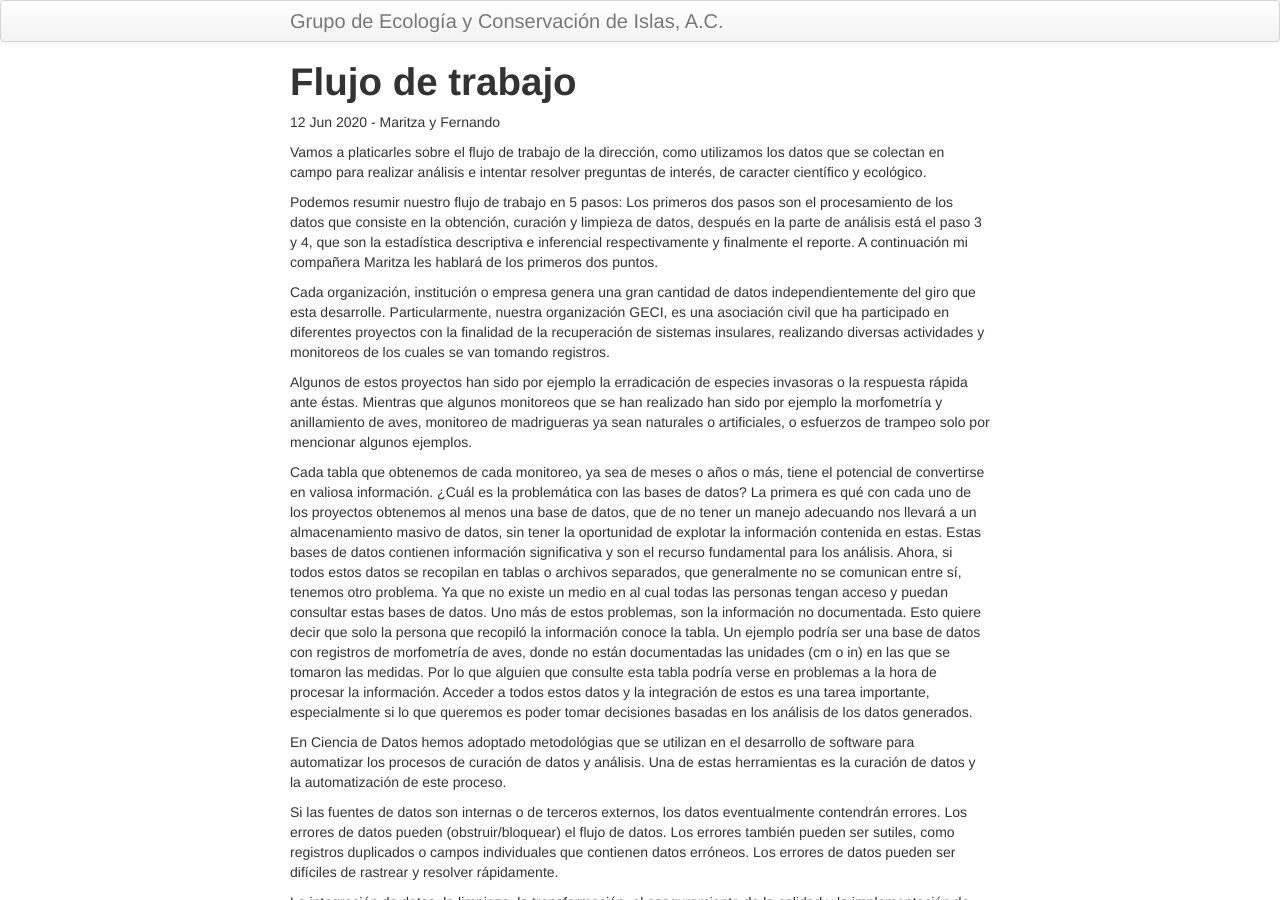
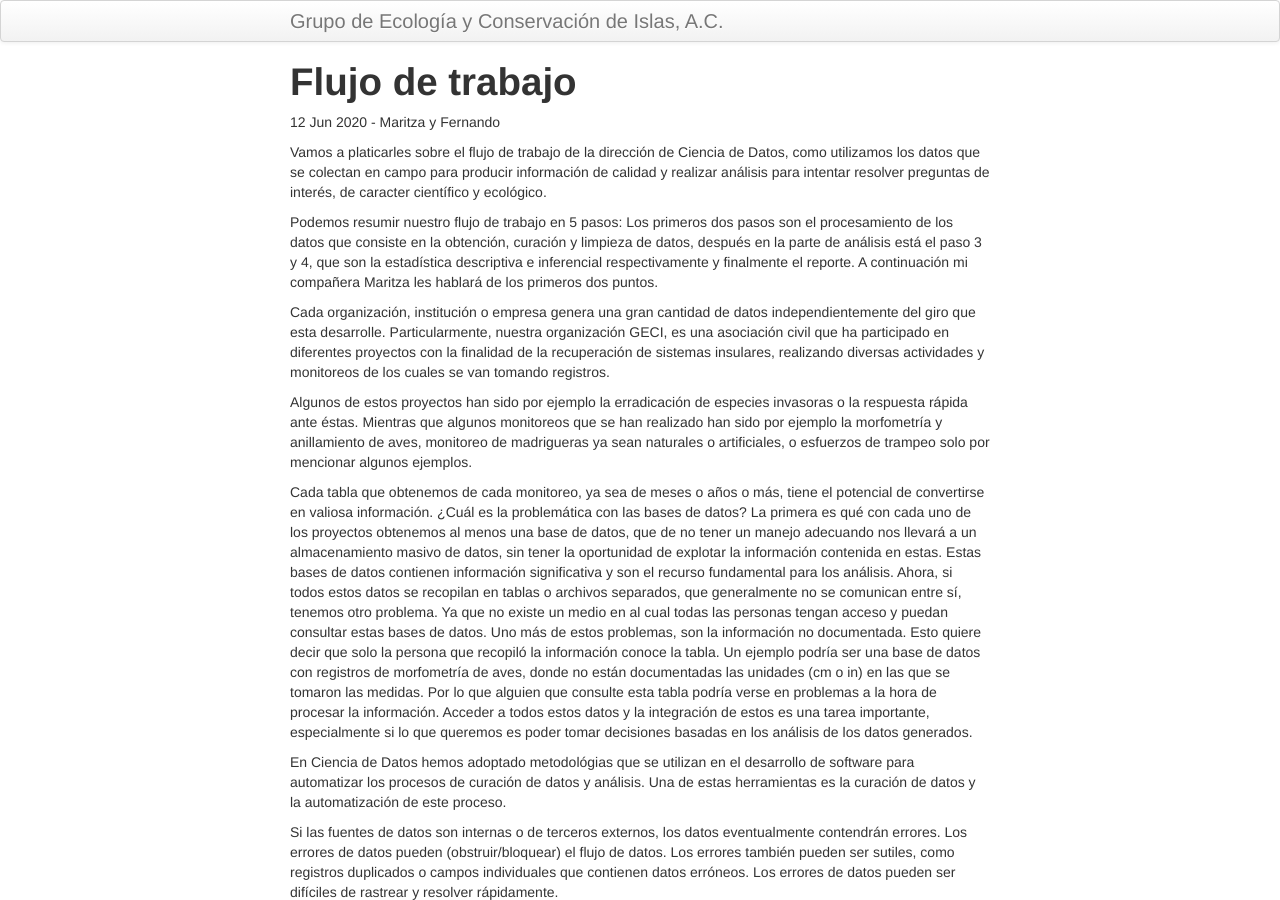
Before and after one commit to LizethMReyes/islasgeci.github.io, a Jekyll site: the page built from _posts/2020-06-12-flujo-trabajo.md, in a window 1280 px wide and 900 px high. Built offline with Jekyll 4.4.1, drawn with Linux system fonts in a browser that asks for light colours.

Commit message:
Update _posts/2020-06-12-flujo-trabajo.md

```diff
--- a/_posts/2020-06-12-flujo-trabajo.md
+++ b/_posts/2020-06-12-flujo-trabajo.md
@@ -5,7 +5,7 @@ author: Maritza y Fernando
 tags: equipo
 ---
 
-Vamos a platicarles sobre el flujo de trabajo de la dirección, como utilizamos los datos que se colectan en campo para realizar análisis e intentar resolver preguntas de interés, de caracter científico y ecológico.
+Vamos a platicarles sobre el flujo de trabajo de la dirección de Ciencia de Datos, como utilizamos los datos que se colectan en campo para producir información de calidad y realizar análisis para intentar resolver preguntas de interés, de caracter científico y ecológico.
 
 Podemos resumir nuestro flujo de trabajo en 5 pasos: Los primeros dos pasos son el procesamiento de los datos que consiste en la obtención, curación y limpieza de datos, después en la parte de análisis está el paso 3 y 4, que son la estadística descriptiva e inferencial respectivamente y finalmente el reporte. A continuación mi compañera Maritza les hablará de los primeros dos puntos.
 
```
